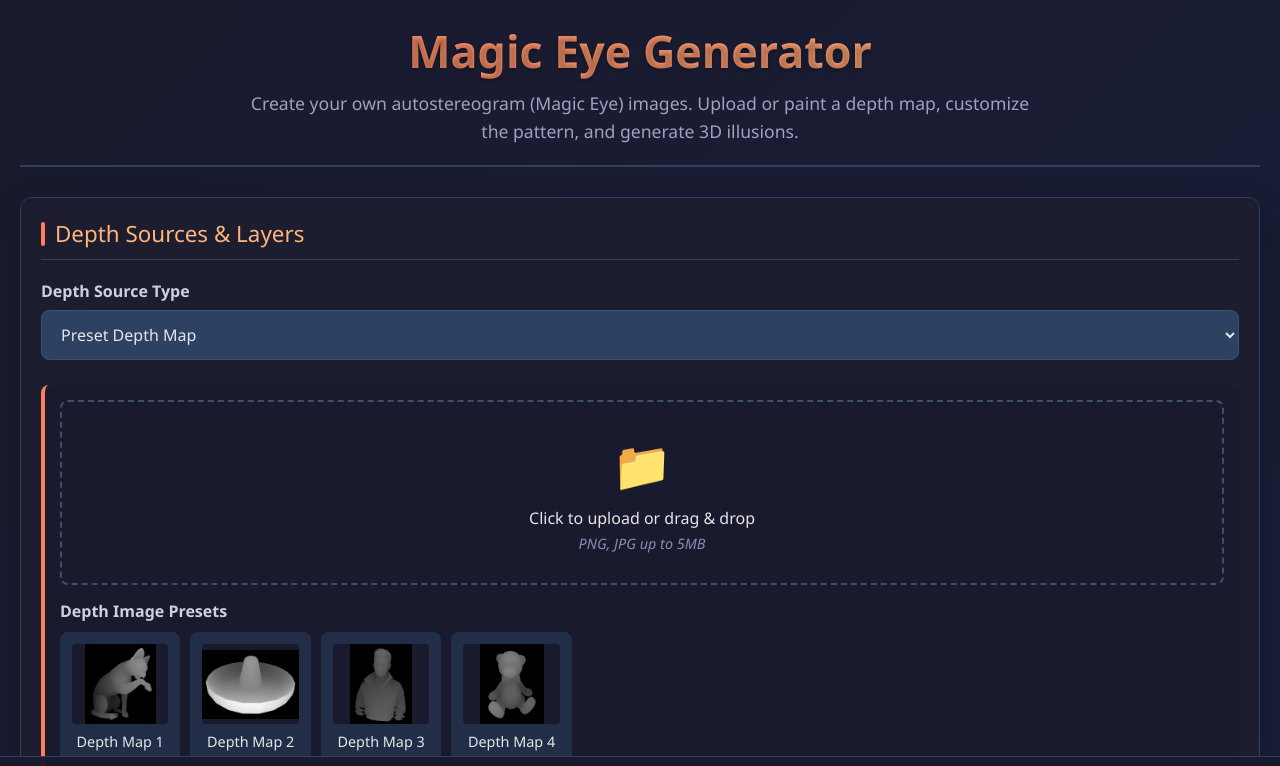
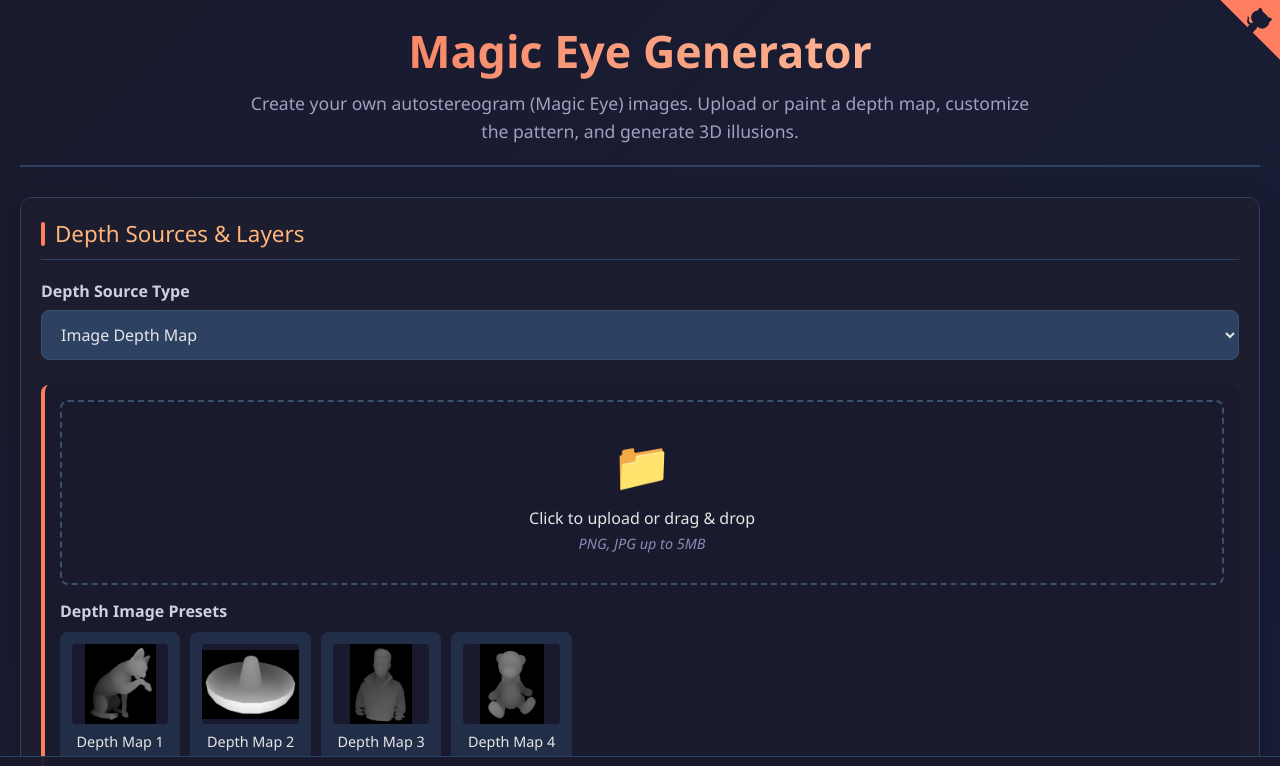
Before and after one commit to YasinC2/magic-eye-generator, a plain HTML site: page index.html in a window 1280 px wide. Shown: the top 766 px of the page. Drawn offline with Linux system fonts and the light colour scheme.

Commit message:
Update index.html

```diff
--- a/index.html
+++ b/index.html
@@ -52,11 +52,11 @@
             .header h1 {
                 font-size: 2.8rem;
                 margin-bottom: 8px;
-                background: linear-gradient(to right, #ff7e5f, #feb47b);
+                background: linear-gradient(to right, #f56644, #ffd6b7);
                 -webkit-background-clip: text;
                 background-clip: text;
                 color: transparent;
-                text-shadow: 0 2px 4px rgba(0, 0, 0, 0.3);
+                /* text-shadow: 0 2px 4px rgba(0, 0, 0, 0.3); */
             }
 
             .header p {
@@ -667,8 +667,8 @@
                 <div class="control-group">
                     <label class="control-label">Depth Source Type</label>
                     <select id="depthSourceType">
-                        <option value="image">Image Upload</option>
-                        <option value="preset" selected>Preset Depth Map</option>
+                        <option value="image" selected>Image Depth Map</option>
+                        <option value="preset">Preset Depth Map</option>
                         <option value="paint">Paint Depth Map</option>
                         <option value="text">Text Depth Map</option>
                     </select>
@@ -1032,6 +1032,14 @@
             </div>
             <div id="layerCount">Layers: 1</div>
         </div>
+
+        <a href="https://github.com/YasinC2/magic-eye-generator" aria-label="View source on GitHub" title="View source on GitHub" target="_blank" style="position: absolute;width: 60px;height: 60px;display: inline-block;clip-path: polygon(100% 0%, 0% 0%, 100% 100%);top: 0;right: 0;bottom: auto;left: auto;background-color: transparent;background-repeat: no-repeat;background-position: center center;background-size: 100% 100%;text-decoration: none">
+            <svg width="60" height="60" viewBox="0 0 21.147 21.147" xml:space="preserve" xmlns="http://www.w3.org/2000/svg" fill="#ff7e5f" aria-hidden="true" focusable="false">
+                <g transform="rotate(0 10.5735 10.5735)">
+                    <path d="M21.147 0H0l9.535 9.535c.024-.025.1-.03.125-.059.258-.23.502-.48.737-.735-.116-.084-.234-.168-.338-.268-.284-.247-.509-.585-.537-.969-.05-.352.178-.652.223-.99.049-.225-.018-.45-.027-.675-.015-.072.03-.167.115-.142.243.091.37.36.402.604.064.354-.12.7-.047 1.054.068.407.423.699.792.843.18-.122.378-.231.597-.259.032-.013.116.008.116-.017-.39-.488-.72-1.073-.725-1.714-.013-.672.348-1.289.8-1.76.377-.44.928-.72 1.505-.763.071-.057.104-.17.164-.247.208-.274.472-.516.785-.665.078-.049.169-.091.229.006.265.28.39.659.494 1.021.04.115.038.253.099.355.344.213.678.445.959.738.316.3.604.63.827 1.005.048.098.108.176.227.173.427.102.877.225 1.212.525.032.035.088.078.073.132a2.064 2.064 0 0 1-.967 1.044c-.009.39-.147.774-.368 1.093a3.65 3.65 0 0 1-1.186 1.002 2.012 2.012 0 0 1-1.067.221c-.608-.029-1.148-.366-1.618-.726a1.283 1.283 0 0 1-.234.666c-.421.479-.896.909-1.322 1.383-.038.022-.029.093-.052.117l9.62 9.619z" />
+                </g>
+            </svg>
+        </a>
 
         <script>
             // Main application class
```
